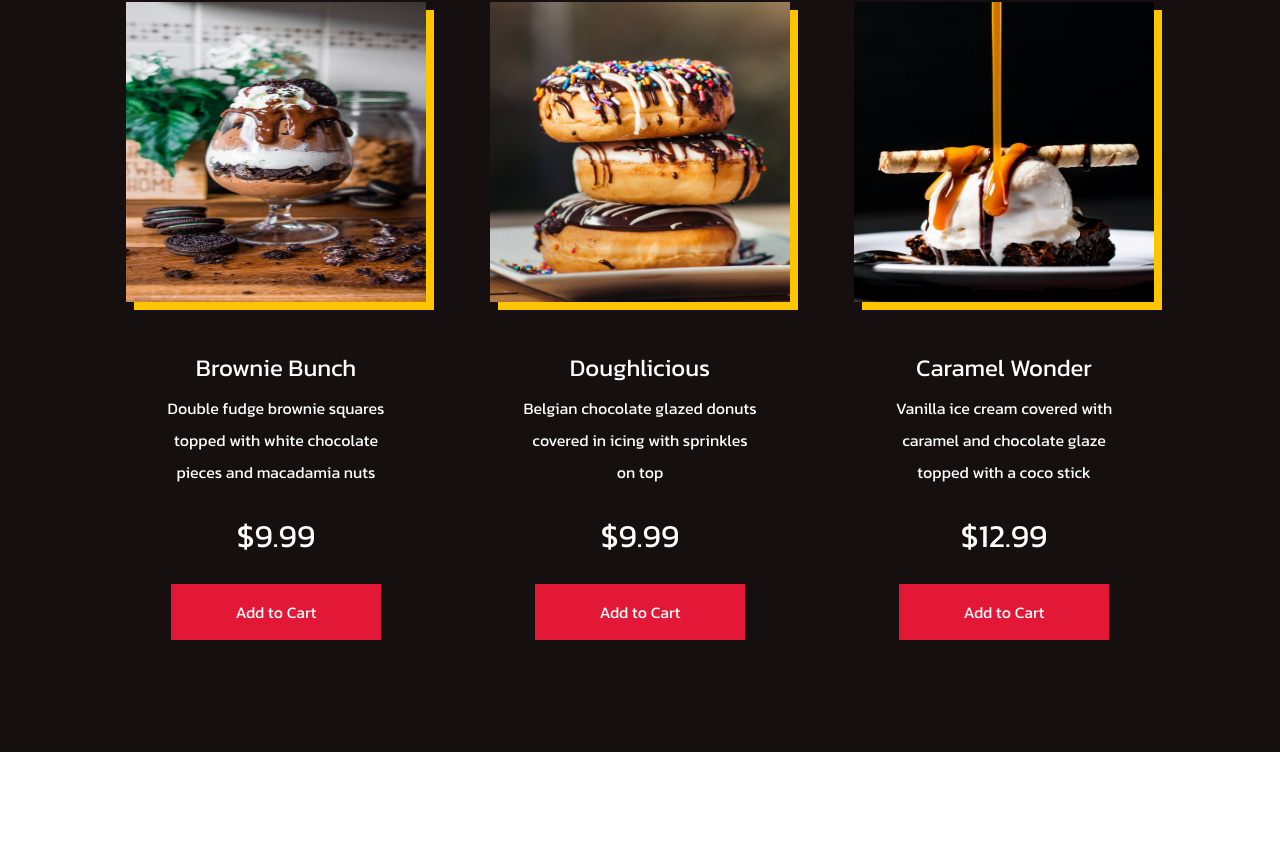
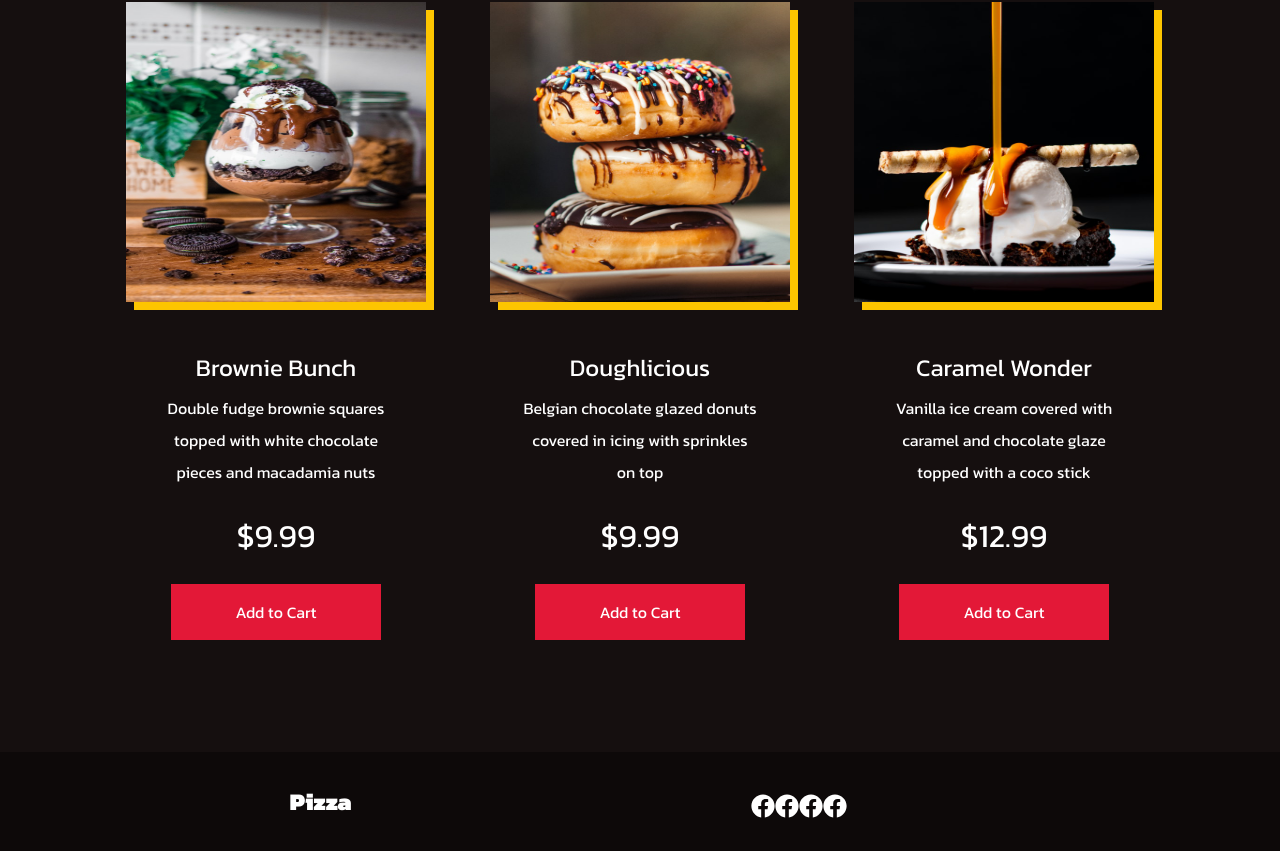
Before and after one commit to lorena57/react-foodie-website, a React (Create React App) app: page / in a window 1280 px wide. Shown: the part 2464-3315 px from the top of the page. Before the commit the page ends 3216 px from the top, so only its background shows below. Built offline with nearby package versions, Linux system fonts and the light colour scheme.

Commit message:
add fb icon

```diff
--- a/src/App.js
+++ b/src/App.js
@@ -5,6 +5,7 @@ import Hero from './components/Hero';
 import Products from './components/Products';
 import { productData, productDataTwo } from './components/Products/data';
 import Feature from './components/Feature';
+import Footer from './components/Footer';
 
 function App() {
   return (
@@ -14,6 +15,7 @@ function App() {
       <Products heading="Choose your favorite" data={productData} />
       <Feature />
       <Products heading="Sweet Treats for you" data={productDataTwo} />
+      <Footer />
     </Router>
   );
 }
--- a/src/components/Footer/index.js
+++ b/src/components/Footer/index.js
@@ -1,5 +1,5 @@
 import React from 'react';
-import { FaInstagram, FaFaceBook } from 'react-icons/fa';
+import { FaFacebook } from 'react-icons/fa';
 import {
   FooterContainer,
   FooterWrap,
@@ -25,7 +25,7 @@ const Footer = () => {
                   aria-label="Facebook"
                   rel="noopener noreferrer"
                 >
-                  <FaFaceBook />
+                  <FaFacebook />
                 </SocialIconLink>
                 <SocialIconLink
                   href="/"
@@ -33,7 +33,7 @@ const Footer = () => {
                   aria-label="Instagram"
                   rel="noopener noreferrer"
                 >
-                  <FaInstagram />
+                  <FaFacebook />
                 </SocialIconLink>
                 <SocialIconLink
                   href="/"
@@ -41,7 +41,7 @@ const Footer = () => {
                   aria-label="Facebook"
                   rel="noopener noreferrer"
                 >
-                  <FaFaceBook />
+                  <FaFacebook />
                 </SocialIconLink>
                 <SocialIconLink
                   href="/"
@@ -49,7 +49,7 @@ const Footer = () => {
                   aria-label="Facebook"
                   rel="noopener noreferrer"
                 >
-                  <FaFaceBook />
+                  <FaFacebook />
                 </SocialIconLink>
               </SocialIcons>
             </SocialMediaWrap>
```
